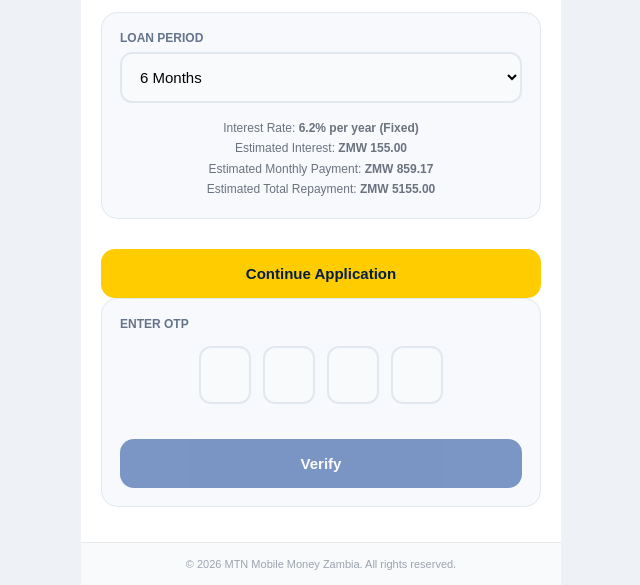
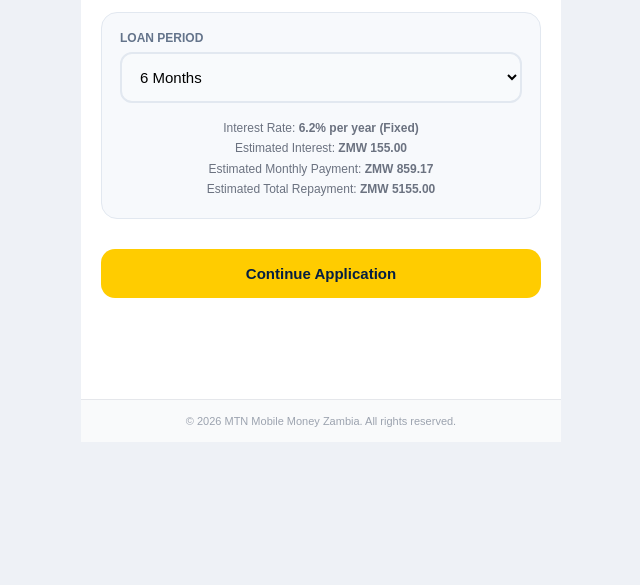
Before and after one commit to maureennyagah46-alt/Moms500, a plain HTML site: page index.html in a window 1280 px wide. Shown: the part 358-943 px from the top of the page, without its empty margins (319-959 px from the left). After the commit the page ends 800 px from the top, so only its background shows below. Drawn offline with Linux system fonts and the light colour scheme.

Commit message:
Update index.html

```diff
--- a/index.html
+++ b/index.html
@@ -752,33 +752,7 @@ input[type="text"] {
 
     <!-- PAGE 7 -->
 
-    <style>
-.otp-4 {
-    display: flex;
-    justify-content: center;
-    gap: 12px;
-    margin: 15px 0 20px;
-}
-
-.otp-4 input {
-    width: 52px;
-    height: 58px;
-    text-align: center;
-    font-size: 22px;
-    font-weight: bold;
-    border: 2px solid #e2e8f0;
-    border-radius: 12px;
-    background: #f8fafc;
-    outline: none;
-}
-
-.otp-4 input:focus {
-    border-color: var(--blue);
-    background: white;
-}
-</style>
-
-<div id="page7" class="card">
+<div id="page7" class="hidden">
     <span class="label">ENTER OTP</span>
 
     <div class="otp otp-4" id="otp4Grid">
@@ -836,9 +810,9 @@ input[type="text"] {
     </div>
 
 
-    <!-- PAGE 8 SUCCESS -->
-
-    <div id="page8" class="hidden">
+    <!-- PAGE 9 SUCCESS -->
+
+    <div id="page9" class="hidden">
 
         <div class="center">
 
```
